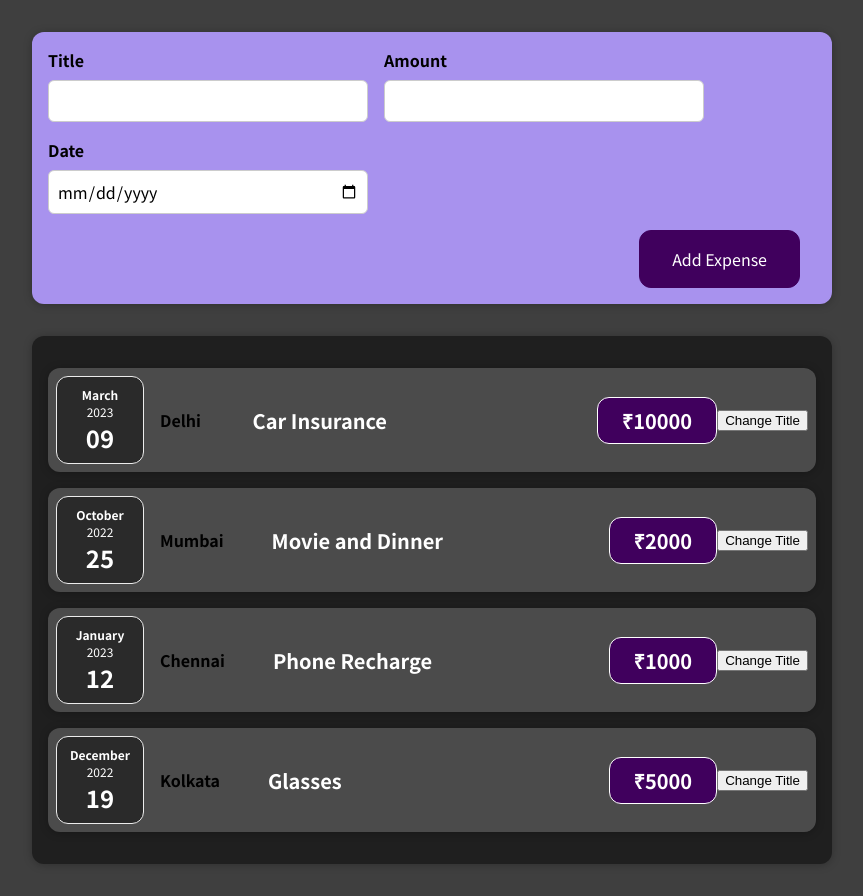
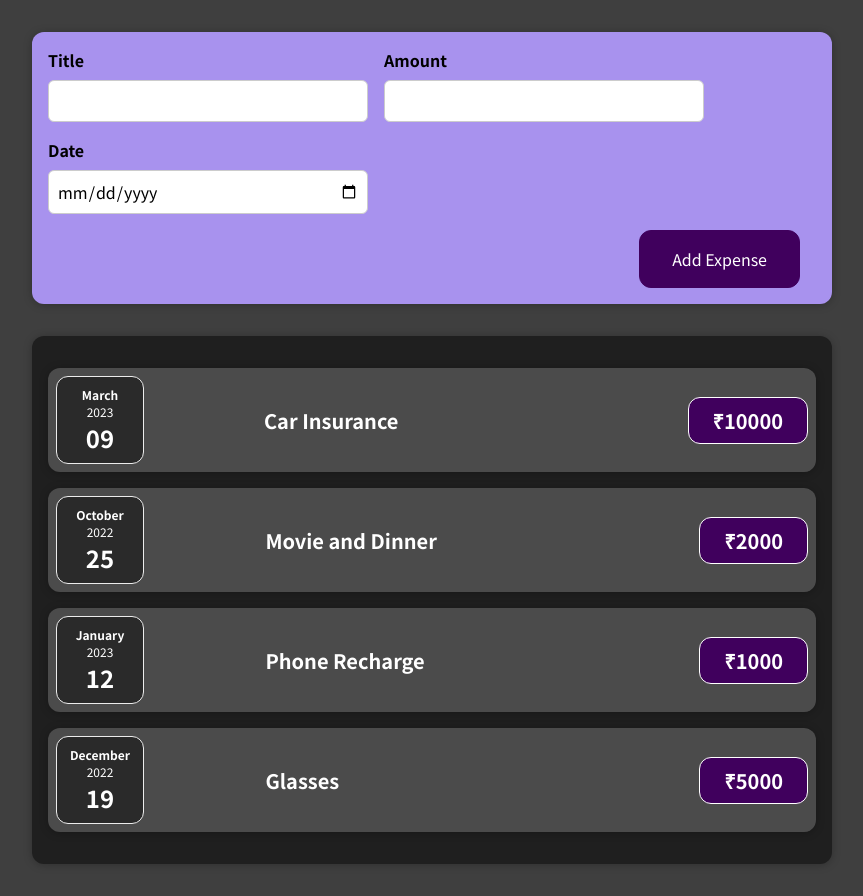
Before and after one commit to nishabdShunya/ReactGuide, a React (Create React App) app: page / in a window 1280 px wide. Shown: the whole page, without its empty margins (208-1071 px from the left). Built offline with nearby package versions, Linux system fonts and the light colour scheme.

Commit message:
modified the code to match with that of the udemy trainer

```diff
--- a/src/App.js
+++ b/src/App.js
@@ -7,33 +7,34 @@ const App = () => {
   const expenses = [
     {
       date: new Date(2023, 2, 9),
-      location: "Delhi",
       title: "Car Insurance",
       amount: 10000,
     },
     {
       date: new Date(2022, 9, 25),
-      location: "Mumbai",
       title: "Movie and Dinner",
       amount: 2000,
     },
     {
       date: new Date(2023, 0, 12),
-      location: "Chennai",
       title: "Phone Recharge",
       amount: 1000,
     },
     {
       date: new Date(2022, 11, 19),
-      location: "Kolkata",
       title: "Glasses",
       amount: 5000,
     },
   ];
 
+  const addExpenseHandler = (expense) => {
+    console.log("In App.js");
+    console.log(expense);
+  };
+
   return (
     <div>
-      <NewExpense />
+      <NewExpense onAddExpense={addExpenseHandler} />
       <Expenses items={expenses} />
     </div>
   );
--- a/src/components/Expenses/ExpenseItem.js
+++ b/src/components/Expenses/ExpenseItem.js
@@ -1,25 +1,18 @@
-import React, { useState } from "react";
+import React from "react";
 import "./ExpenseItem.css";
 import ExpenseDate from "./ExpenseDate";
 import ExpenseDetails from "./ExpenseDetails";
 import Card from "../UI/Card";
 
 const ExpenseItem = (props) => {
-  const [title, setTitle] = useState(props.title);
-
-  const clickHandler = () => {
-    setTitle("Updated");
-  };
-
   return (
     <Card className="expense-item">
       <ExpenseDate date={props.date} />
       <ExpenseDetails
         location={props.location}
-        title={title}
+        title={props.title}
         amount={props.amount}
       />
-      <button onClick={clickHandler}>Change Title</button>
     </Card>
   );
 };
--- a/src/components/Expenses/Expenses.js
+++ b/src/components/Expenses/Expenses.js
@@ -4,20 +4,30 @@ import ExpenseItem from "./ExpenseItem";
 import Card from "../UI/Card";
 
 const Expenses = (props) => {
-  const expenses = props.items;
-  let expenseList = [];
-  for (let i = 0; i < expenses.length; i++) {
-    expenseList.push(
+  return (
+    <Card className="expenses">
       <ExpenseItem
-        key={i}
-        date={expenses[i].date}
-        location={expenses[i].location}
-        title={expenses[i].title}
-        amount={expenses[i].amount}
+        title={props.items[0].title}
+        amount={props.items[0].amount}
+        date={props.items[0].date}
       />
-    );
-  }
-  return <Card className="expenses">{expenseList}</Card>;
+      <ExpenseItem
+        title={props.items[1].title}
+        amount={props.items[1].amount}
+        date={props.items[1].date}
+      />
+      <ExpenseItem
+        title={props.items[2].title}
+        amount={props.items[2].amount}
+        date={props.items[2].date}
+      />
+      <ExpenseItem
+        title={props.items[3].title}
+        amount={props.items[3].amount}
+        date={props.items[3].date}
+      />
+    </Card>
+  );
 };
 
 export default Expenses;
--- a/src/components/NewExpense/ExpenseForm.js
+++ b/src/components/NewExpense/ExpenseForm.js
@@ -1,7 +1,7 @@
 import React, { useState } from "react";
 import "./ExpenseForm.css";
 
-const ExpenseForm = () => {
+const ExpenseForm = (props) => {
   const [enteredTitle, setEnteredTitle] = useState("");
   const [enteredAmount, setEnteredAmount] = useState("");
   const [enteredDate, setEnteredDate] = useState("");
@@ -23,7 +23,7 @@ const ExpenseForm = () => {
       amount: enteredAmount,
       date: new Date(enteredDate),
     };
-    console.log(expenseData);
+    props.onSaveExpenseData(expenseData);
     setEnteredTitle("");
     setEnteredAmount("");
     setEnteredDate("");
--- a/src/components/NewExpense/NewExpense.js
+++ b/src/components/NewExpense/NewExpense.js
@@ -2,10 +2,17 @@ import React from "react";
 import "./NewExpense.css";
 import ExpenseForm from "./ExpenseForm";
 
-const NewExpense = () => {
+const NewExpense = (props) => {
+  const saveExpenseDataHandler = (enteredExpenseData) => {
+    const expenseData = {
+      ...enteredExpenseData,
+      id: Math.random().toString(),
+    };
+    props.onAddExpense(expenseData);
+  };
   return (
     <div className="new-expense">
-      <ExpenseForm />
+      <ExpenseForm onSaveExpenseData={saveExpenseDataHandler} />
     </div>
   );
 };
```
